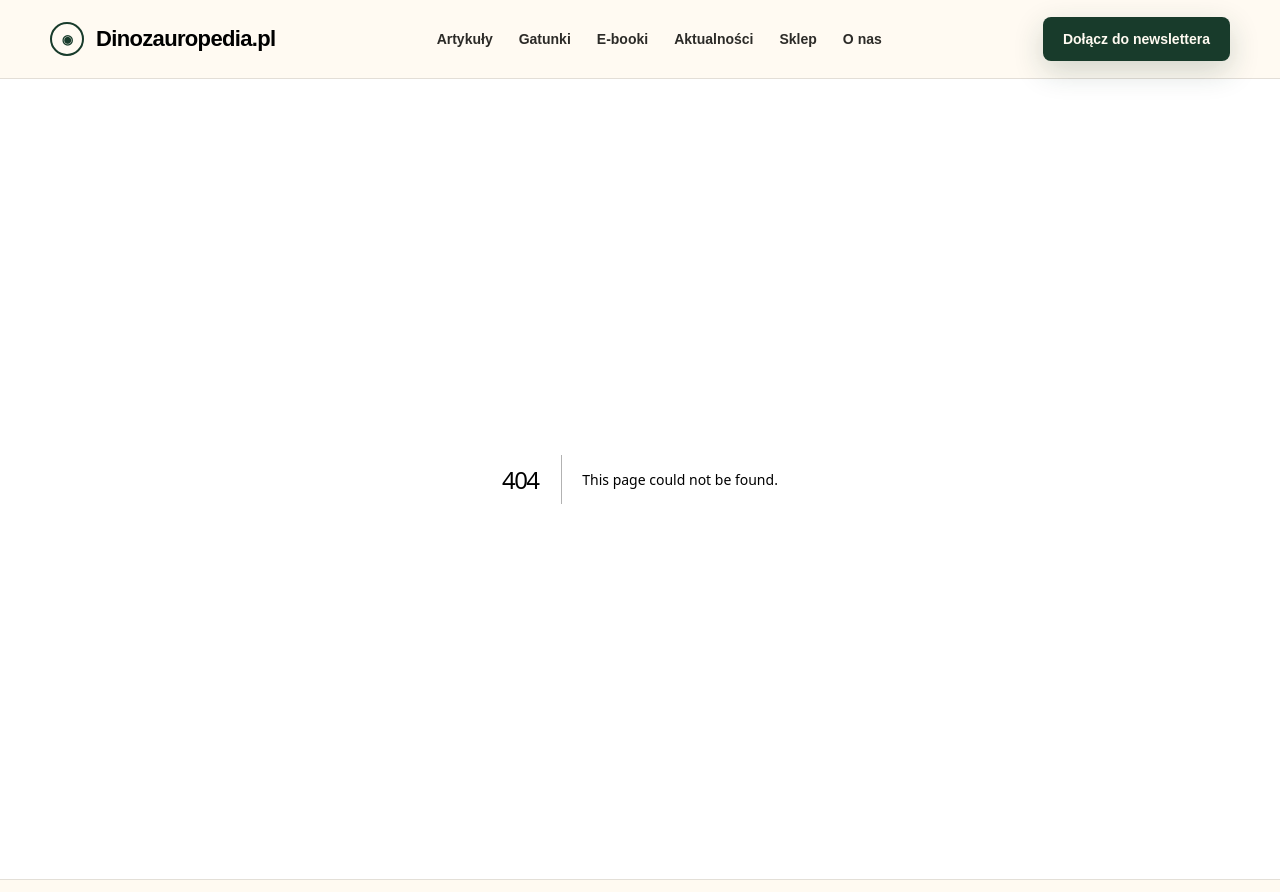
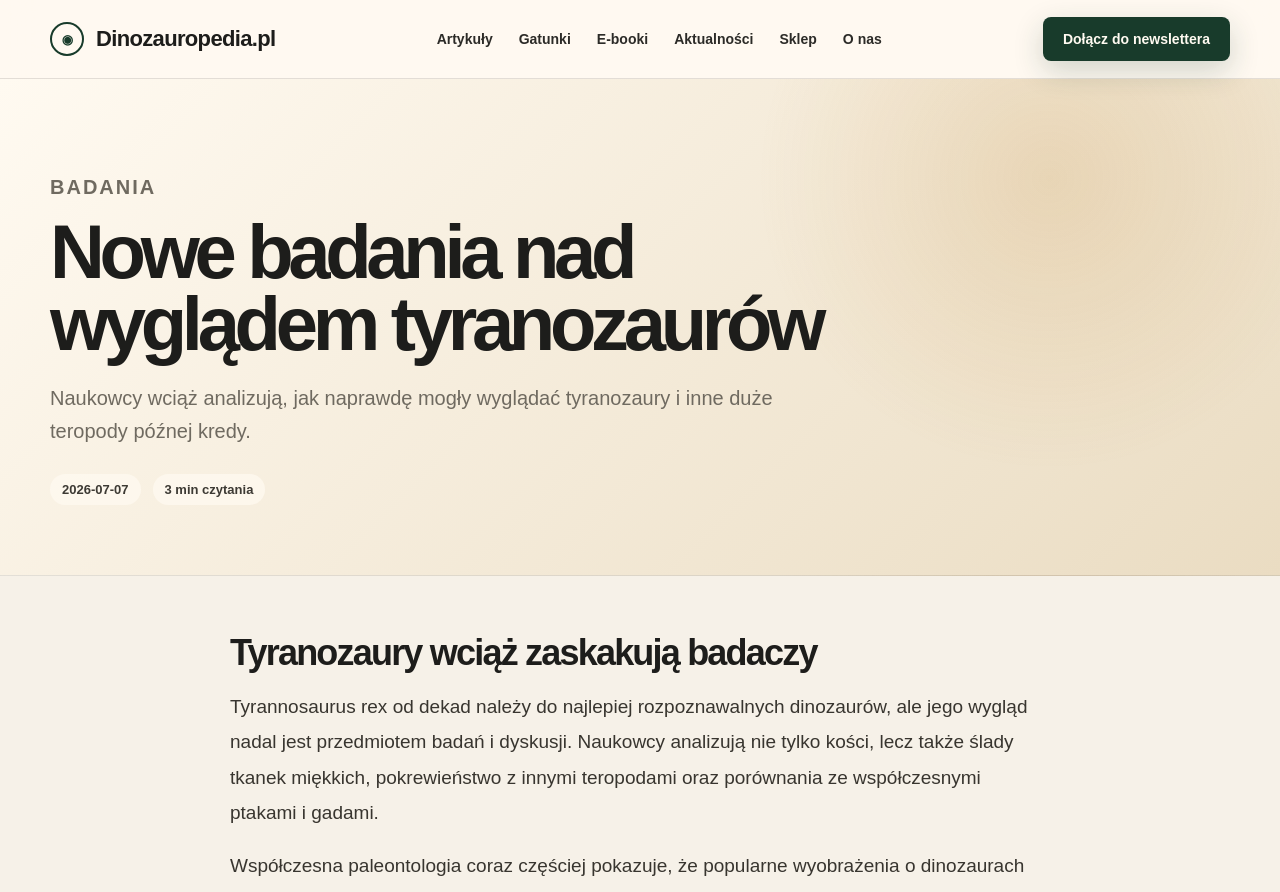
Before and after one commit to dinozauropedia/dinazauropedia, a Next.js app: page /aktualnosci/nowe-badania-nad-wygladem-tyranozaurow in a window 1280 px wide. Before the commit this address had no page. Shown: the top 892 px of the page. Built offline with nearby package versions, Linux system fonts and the light colour scheme.

Commit message:
Add dynamic news pages

```diff
--- /dev/null
+++ b/app/aktualnosci/[slug]/page.tsx
@@ -0,0 +1,72 @@
+import { notFound } from "next/navigation";
+import { news } from "../../../data/news";
+
+type NewsPageProps = {
+  params: Promise<{
+    slug: string;
+  }>;
+};
+
+export function generateStaticParams() {
+  return news.map((item) => ({
+    slug: item.slug,
+  }));
+}
+
+export async function generateMetadata({ params }: NewsPageProps) {
+  const { slug } = await params;
+  const item = news.find((newsItem) => newsItem.slug === slug);
+
+  if (!item) {
+    return {
+      title: "Aktualność nie znaleziona — Dinozauropedia.pl",
+    };
+  }
+
+  return {
+    title: `${item.title} — Dinozauropedia.pl`,
+    description: item.description,
+  };
+}
+
+export default async function SingleNewsPage({ params }: NewsPageProps) {
+  const { slug } = await params;
+  const item = news.find((newsItem) => newsItem.slug === slug);
+
+  if (!item) {
+    notFound();
+  }
+
+  return (
+    <main>
+      <article>
+        <section className="article-hero">
+          <div className="container">
+            <p className="eyebrow">{item.category}</p>
+            <h1>{item.title}</h1>
+            <p>{item.description}</p>
+
+            <div className="article-meta">
+              <span>{item.date}</span>
+              <span>{item.readingTime}</span>
+            </div>
+          </div>
+        </section>
+
+        <section className="article-body-section">
+          <div className="container article-body">
+            {item.content.map((section) => (
+              <section key={section.heading}>
+                <h2>{section.heading}</h2>
+
+                {section.paragraphs.map((paragraph) => (
+                  <p key={paragraph}>{paragraph}</p>
+                ))}
+              </section>
+            ))}
+          </div>
+        </section>
+      </article>
+    </main>
+  );
+}
--- a/app/globals.css
+++ b/app/globals.css
@@ -1115,3 +1115,7 @@ h1 {
     grid-template-columns: 1fr;
   }
 }
+.compact-meta {
+  margin-top: 14px;
+  margin-bottom: 14px;
+}
--- /dev/null
+++ b/data/news.ts
@@ -0,0 +1,77 @@
+export const news = [
+  {
+    slug: "nowe-badania-nad-wygladem-tyranozaurow",
+    category: "Badania",
+    title: "Nowe badania nad wyglądem tyranozaurów",
+    description:
+      "Naukowcy wciąż analizują, jak naprawdę mogły wyglądać tyranozaury i inne duże teropody późnej kredy.",
+    date: "2026-07-07",
+    readingTime: "3 min czytania",
+    content: [
+      {
+        heading: "Tyranozaury wciąż zaskakują badaczy",
+        paragraphs: [
+          "Tyrannosaurus rex od dekad należy do najlepiej rozpoznawalnych dinozaurów, ale jego wygląd nadal jest przedmiotem badań i dyskusji. Naukowcy analizują nie tylko kości, lecz także ślady tkanek miękkich, pokrewieństwo z innymi teropodami oraz porównania ze współczesnymi ptakami i gadami.",
+          "Współczesna paleontologia coraz częściej pokazuje, że popularne wyobrażenia o dinozaurach bywają uproszczone. Dotyczy to również skóry, upierzenia, umięśnienia i sposobu poruszania się dużych drapieżników.",
+        ],
+      },
+      {
+        heading: "Dlaczego wygląd dinozaurów się zmienia?",
+        paragraphs: [
+          "Rekonstrukcje dinozaurów zmieniają się wraz z nowymi odkryciami. Każda dobrze zachowana skamieniałość może dodać ważny szczegół do obrazu zwierzęcia, które żyło miliony lat temu.",
+          "Dlatego naukowe rekonstrukcje nie są raz na zawsze ustalone. Są najlepszą możliwą interpretacją dostępnych danych w danym momencie.",
+        ],
+      },
+    ],
+  },
+  {
+    slug: "slady-dinozaurow-w-polsce",
+    category: "Polska",
+    title: "Ślady dinozaurów w Polsce — gdzie ich szukać?",
+    description:
+      "Polska ma kilka ważnych stanowisk paleontologicznych, w których odkrywano tropy i szczątki dawnych zwierząt.",
+    date: "2026-07-07",
+    readingTime: "4 min czytania",
+    content: [
+      {
+        heading: "Polska na paleontologicznej mapie Europy",
+        paragraphs: [
+          "Choć największe szkielety dinozaurów kojarzą się często z Ameryką Północną, Mongolią czy Argentyną, Polska również ma ciekawe stanowiska związane z dawnym życiem. Szczególne znaczenie mają tropy, czyli ślady pozostawione przez zwierzęta poruszające się po miękkim podłożu.",
+          "Takie znaleziska pozwalają badać nie tylko obecność dinozaurów, ale też ich zachowanie, sposób chodzenia i środowisko, w którym żyły.",
+        ],
+      },
+      {
+        heading: "Tropy jako zapis zachowania",
+        paragraphs: [
+          "Kości pokazują budowę ciała, ale tropy pokazują ruch. Dzięki nim można ustalać, czy zwierzę poruszało się samotnie, jak szybko mogło iść oraz jak wyglądało podłoże w danym miejscu.",
+          "Dlatego ślady dinozaurów są dla paleontologów równie ważne jak same kości.",
+        ],
+      },
+    ],
+  },
+  {
+    slug: "nowy-gatunek-teropoda",
+    category: "Odkrycia",
+    title: "Paleontolodzy opisali kolejny gatunek teropoda",
+    description:
+      "Nowe odkrycia teropodów pomagają lepiej zrozumieć ewolucję drapieżnych dinozaurów i ich różnorodność.",
+    date: "2026-07-07",
+    readingTime: "3 min czytania",
+    content: [
+      {
+        heading: "Teropody były bardzo różnorodne",
+        paragraphs: [
+          "Teropody to grupa dinozaurów, do której należały zarówno ogromne drapieżniki, jak i mniejsze, szybkie formy. W tej grupie znajdują się także przodkowie współczesnych ptaków.",
+          "Każdy nowo opisany gatunek pomaga lepiej zrozumieć, jak zróżnicowane były te zwierzęta i jak zmieniały się przez miliony lat.",
+        ],
+      },
+      {
+        heading: "Nowe gatunki zmieniają stare schematy",
+        paragraphs: [
+          "Paleontologia nieustannie się rozwija, ponieważ nowe znaleziska potrafią zmieniać wcześniejsze interpretacje. Czasem pojedyncza kość lub fragment czaszki wystarczy, aby zadać nowe pytania o pokrewieństwo, dietę lub tryb życia dinozaura.",
+          "To właśnie dlatego świat dinozaurów pozostaje tak fascynujący — mimo wielu odkryć wciąż nie znamy całej historii.",
+        ],
+      },
+    ],
+  },
+];
```
Also changed, not shown: app/aktualnosci/page.tsx (+15 -12 lines), app/page.tsx (+9 -17 lines).
